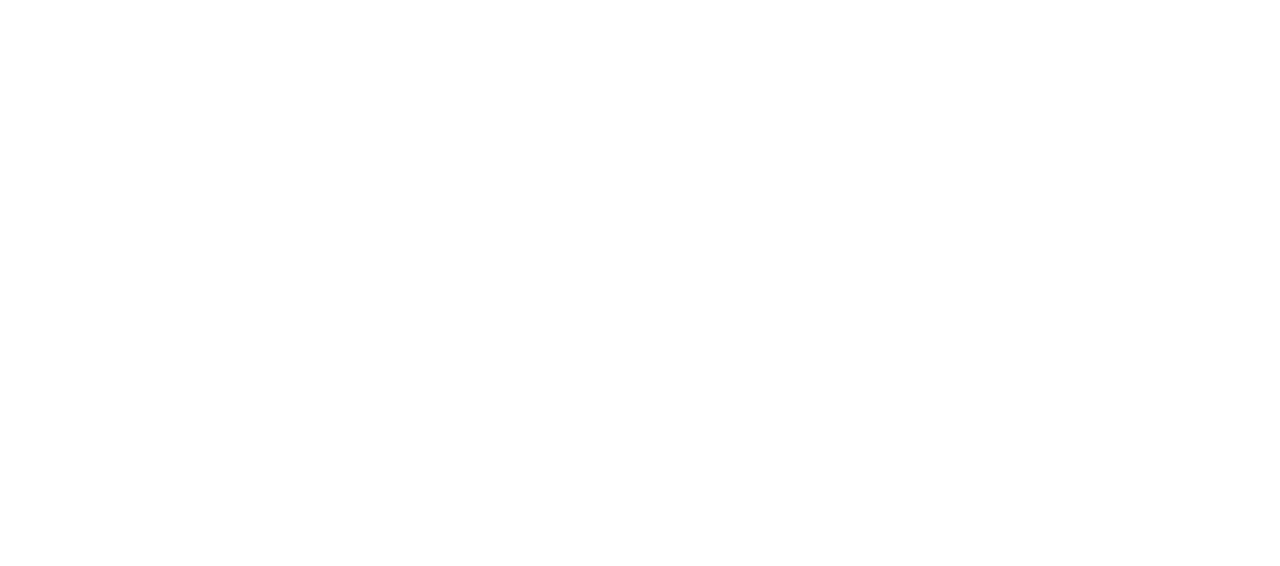
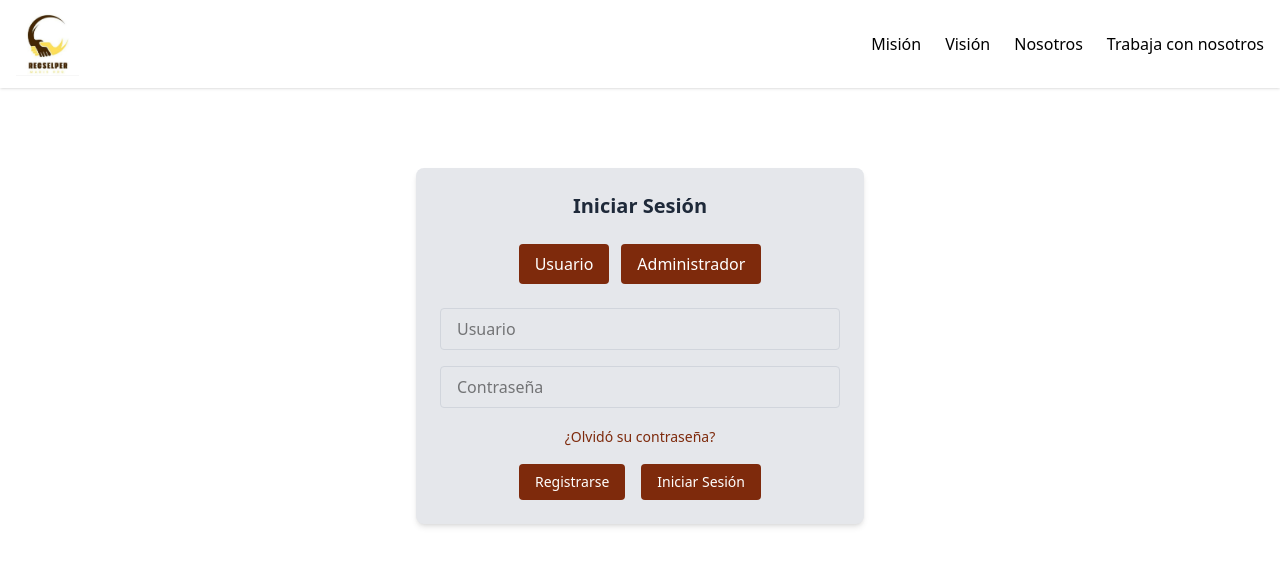
Before and after one commit to madisprorecselper-commits/react-sisstema-contratacion, a React (Vite) app in the folder frontend/: page / in a window 1280 px wide. Before the commit this address had no page. Shown: the top 566 px of the page. Built offline with nearby package versions, Linux system fonts and the light colour scheme.

Commit message:
fix/Redirección a login

```diff
--- a/frontend/src/App.jsx
+++ b/frontend/src/App.jsx
@@ -7,7 +7,7 @@
 function App() {
   return (
     <Routes>
-      <Route path="/login" element={<LoginPage />} />
+      <Route path="/" element={<LoginPage />} />
       <Route path="/registro" element={<RegistroPage />} />
       <Route path="/menuPrincipal" element={<MenuPrincipalPage />} />
     </Routes>
--- a/frontend/src/pages/RegistroPage.jsx
+++ b/frontend/src/pages/RegistroPage.jsx
@@ -37,7 +37,7 @@
 
       if (data.success) {
         alert('Registro exitoso YA PUEDES INICIAR SESIÓN!');
-        navigate('/login');
+        navigate('/');
       } else {
         alert(data.message);
       }
```
